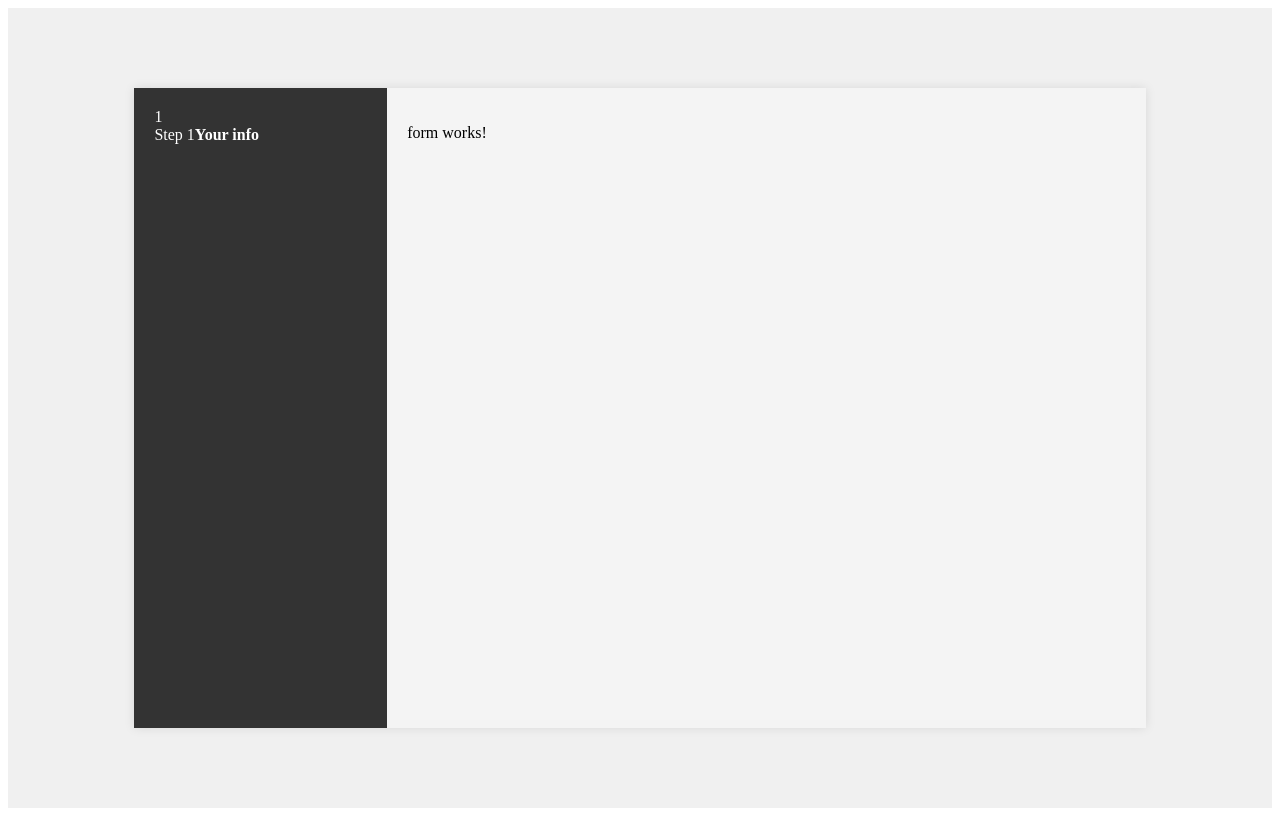
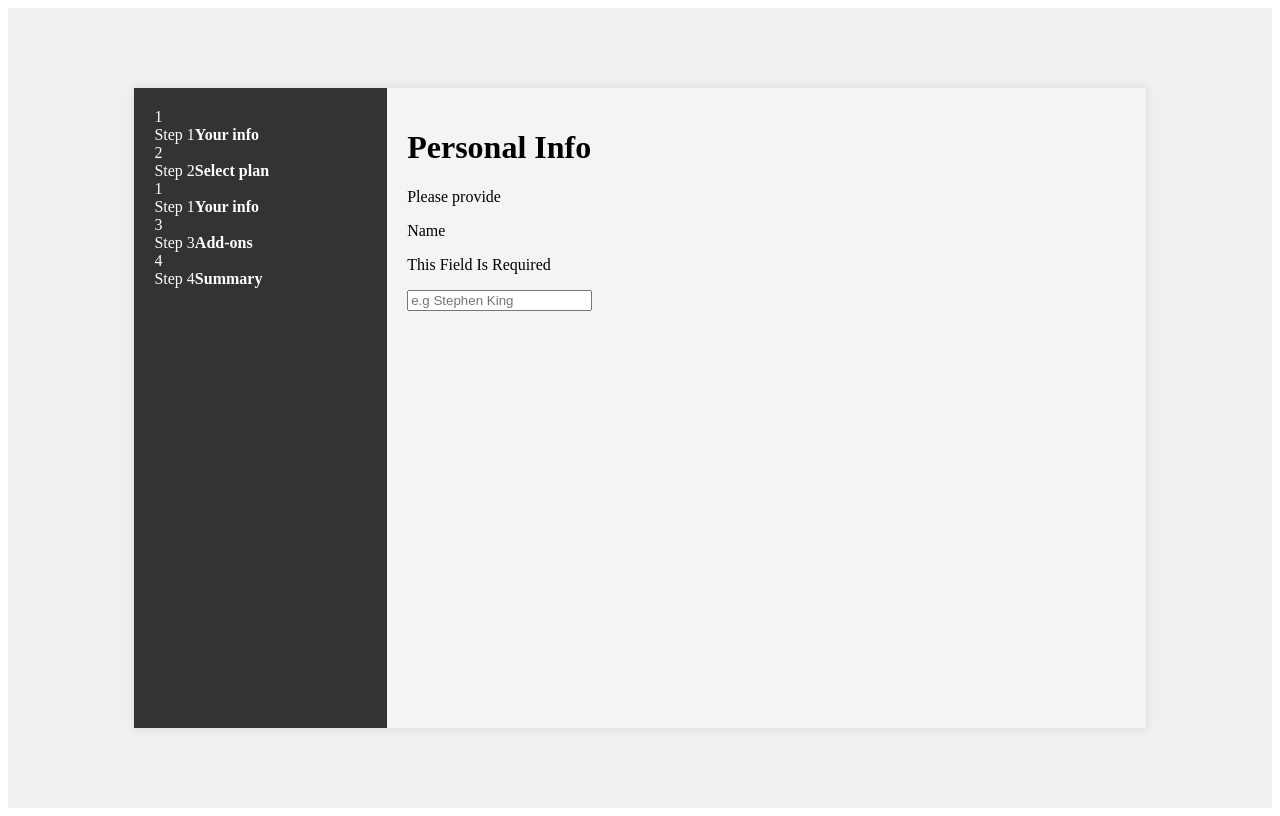
Before and after one commit to mosesfuraha/multi-quiz-moses, an Angular app: page / in a window 1280 px wide. Built offline with nearby package versions, Linux system fonts and the light colour scheme.

Commit message:
new files

```diff
--- a/src/app/components/sidebar/sidebar.component.html
+++ b/src/app/components/sidebar/sidebar.component.html
@@ -1,9 +1,37 @@
 <div class="slidar-container">
-  <div class="step1">
+  <div class="step">
     <div class="circle1">1</div>
     <div class="step-container">
       <span>Step 1</span>
       <b>Your info</b>
     </div>
   </div>
+  <div class="step">
+    <div class="circle1">2</div>
+    <div class="step-container">
+      <span>Step 2</span>
+      <b>Select plan</b>
+    </div>
+  </div>
+  <div class="step">
+    <div class="circle1">1</div>
+    <div class="step-container">
+      <span>Step 1</span>
+      <b>Your info</b>
+    </div>
+  </div>
+  <div class="step">
+    <div class="circle1">3</div>
+    <div class="step-container">
+      <span>Step 3</span>
+      <b>Add-ons</b>
+    </div>
+  </div>
+  <div class="step">
+    <div class="circle1">4</div>
+    <div class="step-container">
+      <span>Step 4</span>
+      <b>Summary</b>
+    </div>
+  </div>
 </div>
--- a/src/app/pages/form/form.component.html
+++ b/src/app/pages/form/form.component.html
@@ -1 +1,14 @@
-<p>form works!</p>
+<div class="header">
+  <h1 class="title">Personal Info</h1>
+  <p class="description">Please provide</p>
+  <form
+    action="
+  "
+  >
+    <div class="label">
+      <label for="name">Name</label>
+      <p class="error">This Field Is Required</p>
+    </div>
+    <input type="text" required id="name" placeholder="e.g Stephen King" />
+  </form>
+</div>
```
